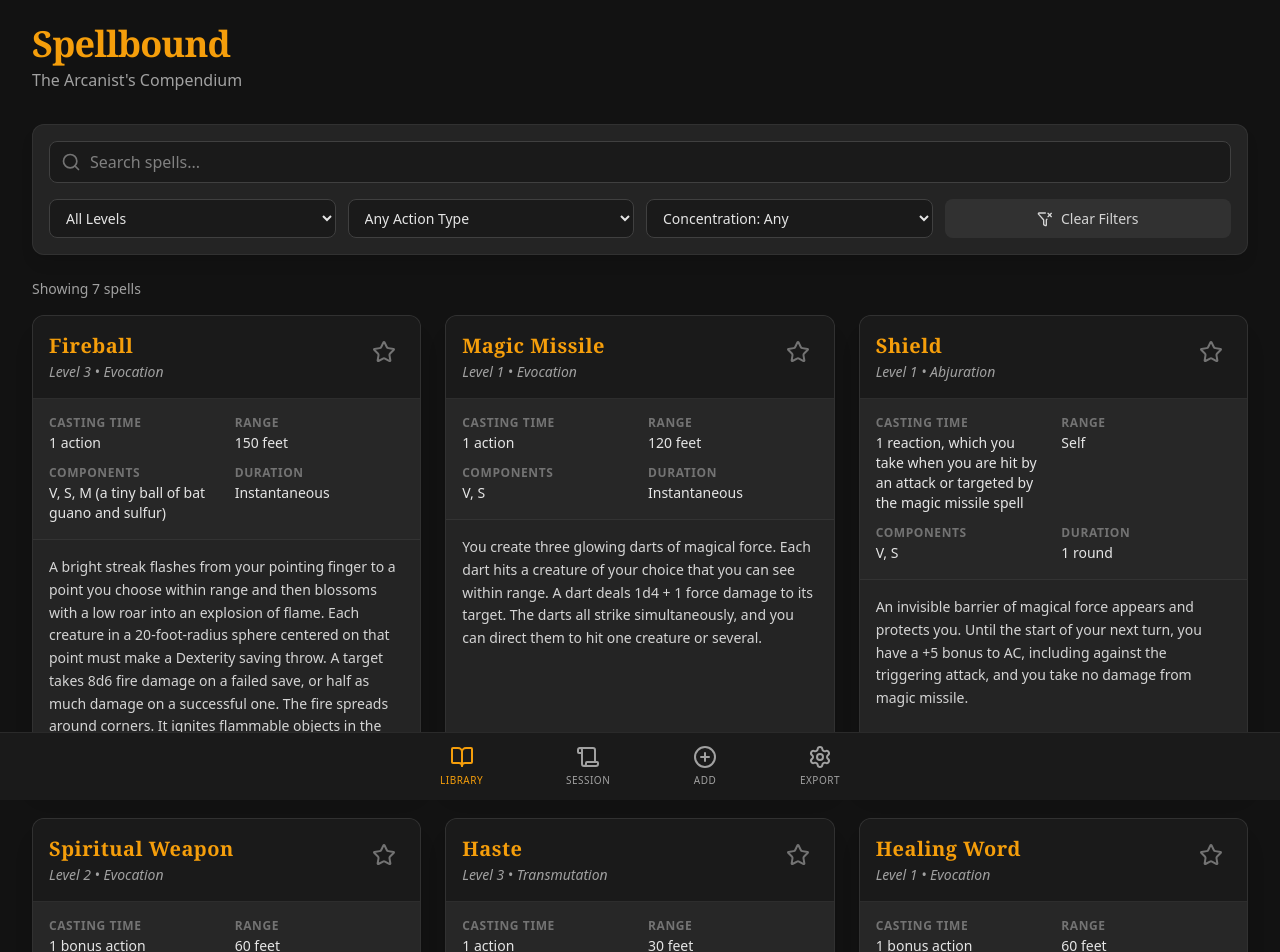
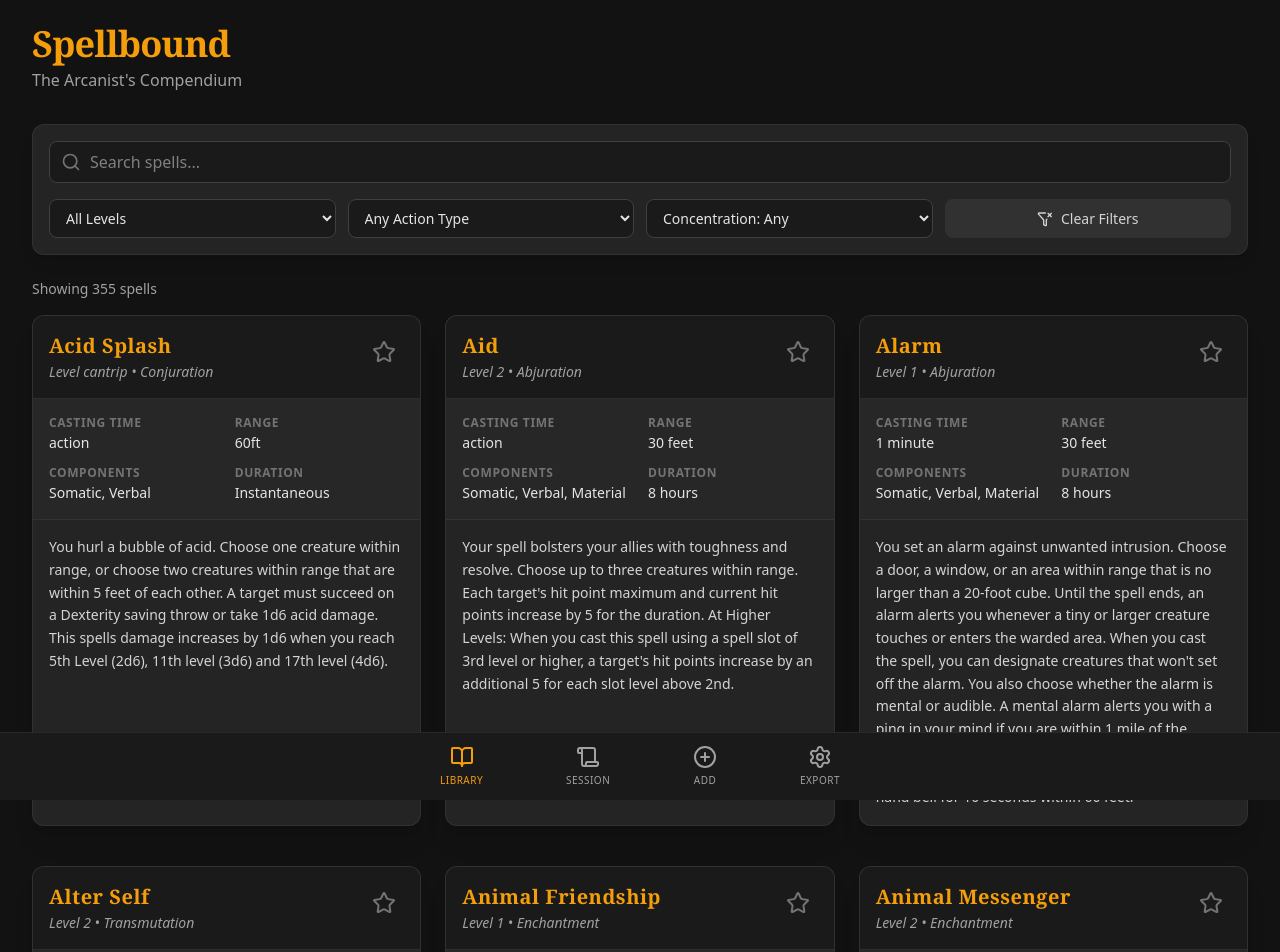
Before and after one commit to Tam-mas/Book_of_Sunshine, a Next.js app: page / in a window 1280 px wide. Shown: the top 952 px of the page. Built offline with nearby package versions, Linux system fonts and the light colour scheme.

Commit message:
feat: Migrate spell data to the public directory, introduce spell object normalization, and update tsconfig paths to support the new public data source.

```diff
--- a/src/app/export/page.tsx
+++ b/src/app/export/page.tsx
@@ -1,9 +1,9 @@
 'use client';
 
-import { useSpellStore, Spell } from '@/store/useSpellStore';
+import { useSpellStore, Spell, normalizeSpell } from '@/store/useSpellStore';
 import { Download, Upload, Printer } from 'lucide-react';
-import { useRef, useState, useEffect } from 'react';
-import spellsData from '@/data/spells.json';
+import { useRef, useState, useEffect, useMemo } from 'react';
+import spellsDataRaw from 'public/spells.json';
 import SpellCard from '@/components/spells/SpellCard';
 
 export default function ExportPage() {
@@ -46,7 +46,12 @@ export default function ExportPage() {
         reader.readAsText(file);
     };
 
-    const activeSpells = isClient ? [...(spellsData as Spell[]), ...customSpells].filter(s => starredSpells.includes(s.id)) : [];
+    const activeSpells = useMemo(() => {
+        if (!isClient) return [];
+        const baseSpells = (spellsDataRaw as any).allSpells.map(normalizeSpell);
+        const allSpells = [...baseSpells, ...customSpells];
+        return allSpells.filter(s => starredSpells.includes(s.id));
+    }, [starredSpells, customSpells, isClient]);
 
     return (
         <main className="min-h-screen pb-10">
--- a/src/app/page.tsx
+++ b/src/app/page.tsx
@@ -3,8 +3,8 @@
 import { useState, useMemo, useEffect } from 'react';
 import SpellCard from '@/components/spells/SpellCard';
 import FilterBar, { FilterState } from '@/components/spells/FilterBar';
-import spellsData from '@/data/spells.json';
-import { useSpellStore, Spell } from '@/store/useSpellStore';
+import spellsDataRaw from 'public/spells.json';
+import { useSpellStore, Spell, normalizeSpell } from '@/store/useSpellStore';
 
 export default function Home() {
   const { customSpells } = useSpellStore();
@@ -22,7 +22,8 @@ export default function Home() {
 
   const allSpells = useMemo(() => {
     // Combine base spells with user's custom spells
-    return [...(spellsData as Spell[]), ...(isClient ? customSpells : [])];
+    const baseSpells = (spellsDataRaw as any).allSpells.map(normalizeSpell);
+    return [...baseSpells, ...(isClient ? customSpells : [])];
   }, [customSpells, isClient]);
 
   const filteredSpells = useMemo(() => {
--- a/src/app/session/page.tsx
+++ b/src/app/session/page.tsx
@@ -3,8 +3,8 @@
 import { useMemo, useEffect, useState } from 'react';
 import SpellCard from '@/components/spells/SpellCard';
 import SpellSlotTracker from '@/components/session/SpellSlotTracker';
-import { useSpellStore, Spell } from '@/store/useSpellStore';
-import spellsData from '@/data/spells.json';
+import { useSpellStore, Spell, normalizeSpell } from '@/store/useSpellStore';
+import spellsDataRaw from 'public/spells.json';
 import Link from 'next/link';
 import { BookOpen } from 'lucide-react';
 
@@ -18,7 +18,8 @@ export default function SessionPage() {
 
     const activeSpells = useMemo(() => {
         if (!isClient) return [];
-        const allSpells = [...(spellsData as Spell[]), ...customSpells];
+        const baseSpells = (spellsDataRaw as any).allSpells.map(normalizeSpell);
+        const allSpells = [...baseSpells, ...customSpells];
         return allSpells.filter(spell => starredSpells.includes(spell.id));
     }, [starredSpells, customSpells, isClient]);
 
```
Also changed, not shown: tsconfig.json (+14 -3 lines).
